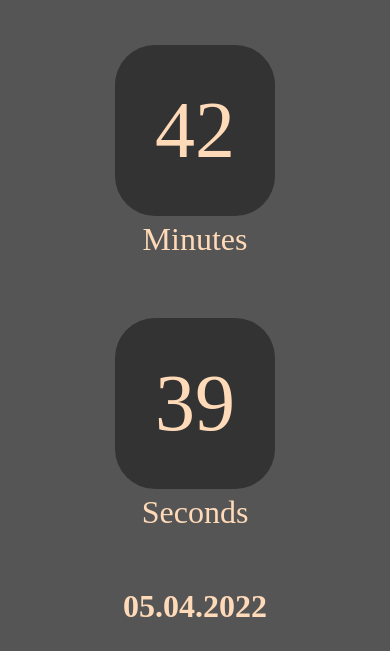
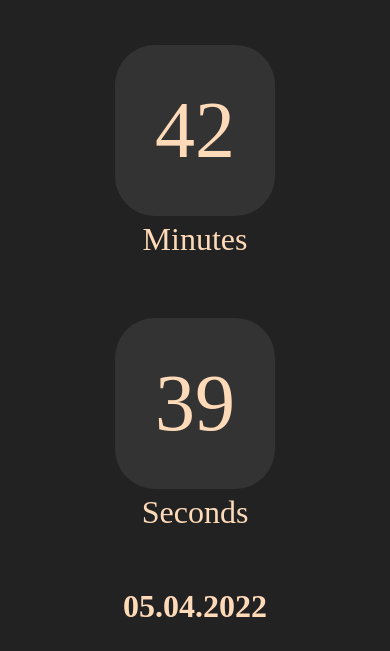
Before and after one commit to yungahaxal/br.github.io, a plain HTML site: page index.html in a window 390 px wide. Shown: the part 685-1336 px from the top of the page. Drawn offline with Linux system fonts and the light colour scheme.

Commit message:
Update style.css

```diff
--- a/style.css
+++ b/style.css
@@ -66,8 +66,9 @@ body {
 }
 
 @media screen and (max-width: 800px) {
-  #clock {
-    background: none;
-  }
+body{
+  background: #222;
+}
+}
 
 }
```
